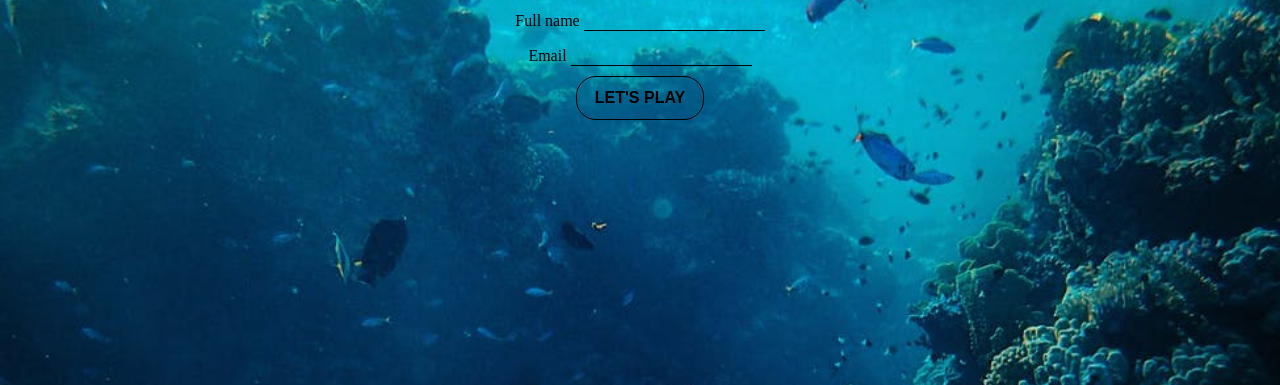
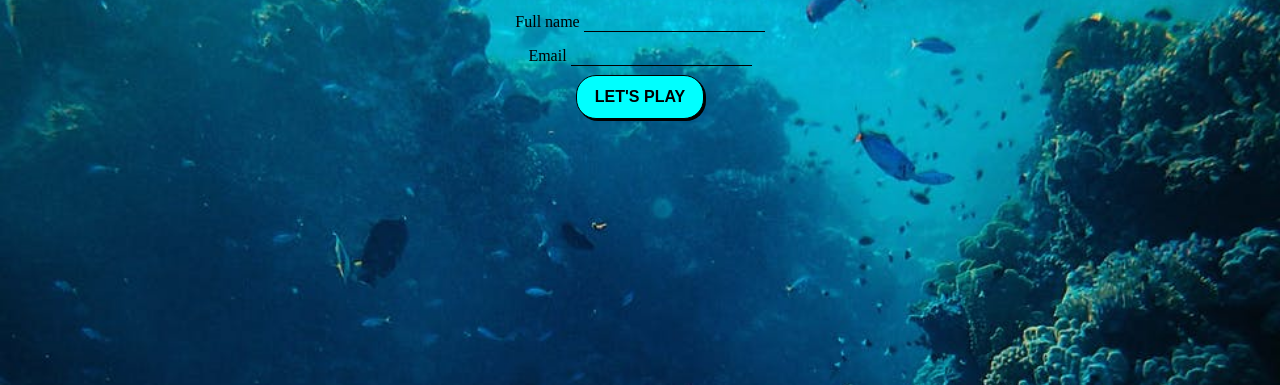
Before and after one commit to Lee1605/JS-Project, a plain HTML site: page Landing-page/index.html in a window 1280 px wide. In both pictures the pointer is over the button "LET'S PLAY". Shown: the part 415-800 px from the top of the page. Drawn offline with Linux system fonts and the light colour scheme.

Commit message:
some styling updates for landing page

```diff
--- a/Landing-page/style.css
+++ b/Landing-page/style.css
@@ -46,4 +46,11 @@ button {
     background-color: transparent;
     cursor: pointer;
     font-weight: 600;
+    margin-top: 10px;
 }
+
+button:hover {
+    margin-top: -1px;
+    background-color: aqua;
+    box-shadow: 2px 2px black;
+}
```
